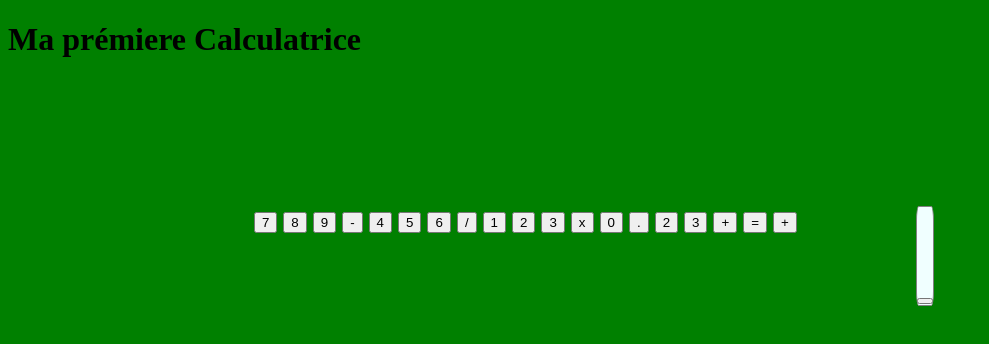
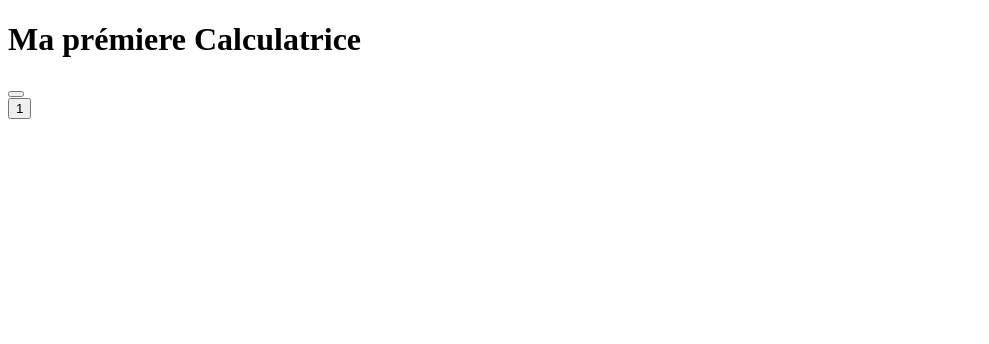
Before and after one commit to Kady1991/Calculatrice, a plain HTML site: page index.html in a window 1280 px wide. Shown: the whole page, without its empty margins (0-989 px from the left). Drawn offline with Linux system fonts and the light colour scheme.

Commit message:
Sppression du script et le style

```diff
--- a/index.html
+++ b/index.html
@@ -5,8 +5,8 @@
     <meta charset="UTF-8">
     <meta http-equiv="X-UA-Compatible" content="IE=edge">
     <meta name="viewport" content="width=device-width, initial-scale=1.0">
-    <link rel="stylesheet" href="styleCalculatrice.css">
-    <script src="scriptCalculatrice.js" defer></script>
+
+
     <title>Calculatrice</title>
 </head>
 <body>
@@ -14,29 +14,15 @@
 
 
     <div class="calculatrice">
-        <div class="ecran"><button class="ButEcr"></button>
-        </div>
+        <div class="ecran"><button class="ButEcr" value="nombre"></button>
+
         <div class="touche">
             <div class="button">
-                <button class="but">7</button>
-                <button class="but">8</button>
-                <button class="but">9</button>
-                <button class="but">-</button>
-                <button class="but">4</button>
-                <button class="but">5</button>
-                <button class="but">6</button>
-                <button class="but">/</button>
-                <button class="but">1</button>
-                <button class="but">2</button>
-                <button class="but">3</button>
-                <button class="but">x</button>
-                <button class="but">0</button>
-                <button class="but">.</button>
-                <button class="but">2</button>
-                <button class="but">3</button>
-                <button class="but">+</button>
-                <button class="but">=</button>
-                <button class="but">+</button>
+            <form name="Calculatrice">
+
+                <input type="button" value="1" onclick="">
+
+            </form>
 
 
             </div>
```
